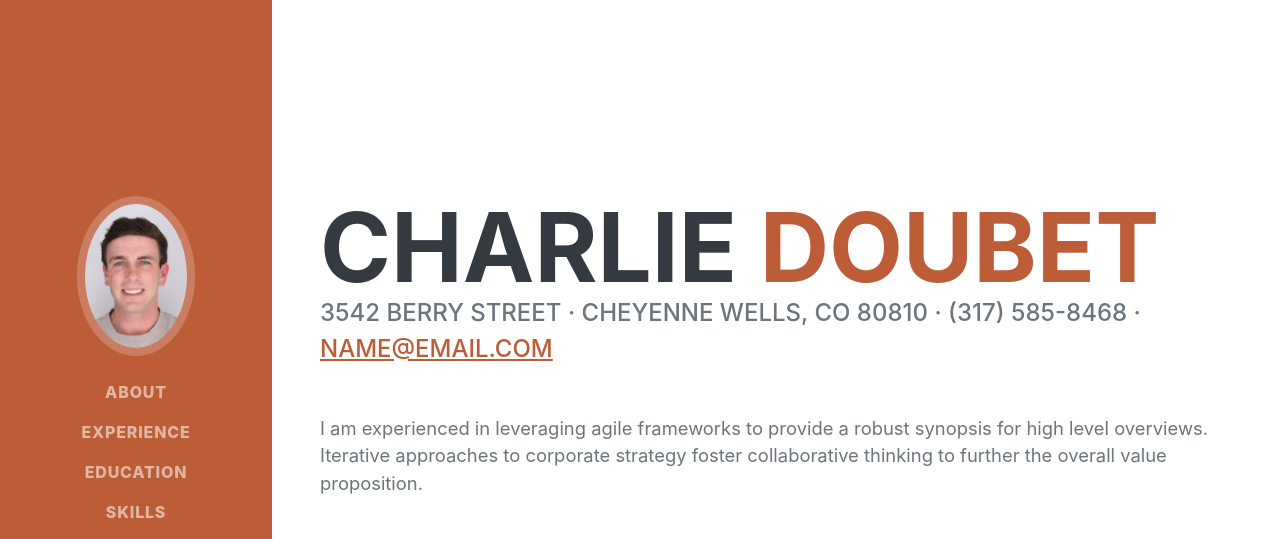
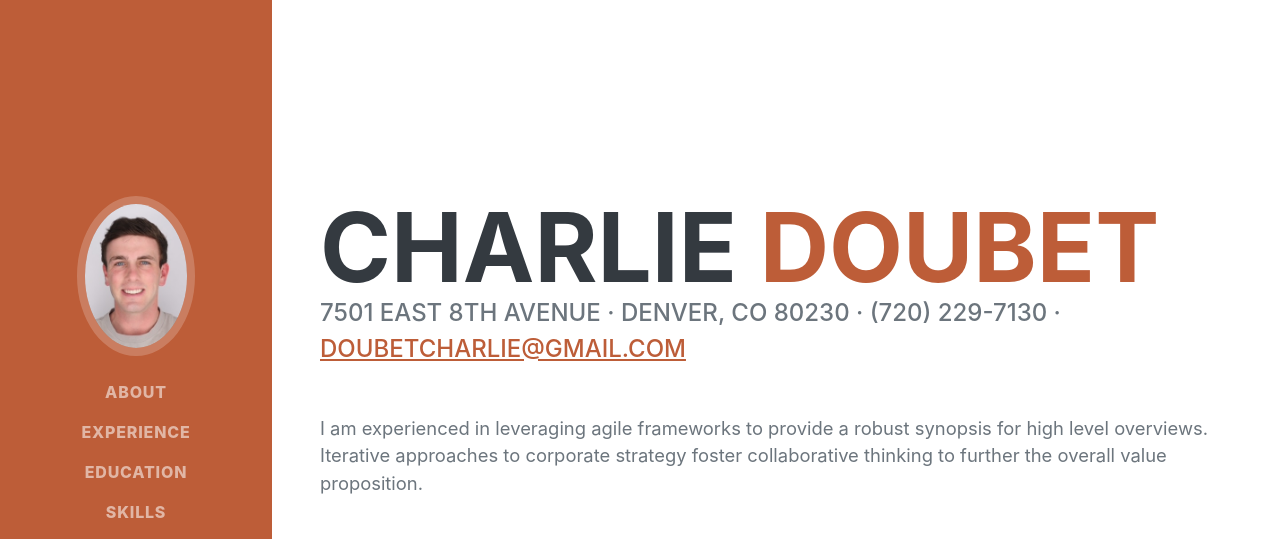
Before and after one commit to cdoubet/Portfolio-Wesbite, a plain HTML site: page index.html in a window 1280 px wide. Shown: the top 539 px of the page. Drawn offline with nearby package versions, Linux system fonts and the light colour scheme; a web font is replaced by a local one.

Commit message:
update about page

```diff
--- a/index.html
+++ b/index.html
@@ -44,8 +44,8 @@
                         <span class="text-primary">Doubet</span>
                     </h1>
                     <div class="subheading mb-5">
-                        3542 Berry Street · Cheyenne Wells, CO 80810 · (317) 585-8468 ·
-                        <a href="mailto:name@email.com">name@email.com</a>
+                        7501 East 8th Avenue · Denver, CO 80230 · (720) 229-7130 ·
+                        <a href="mailto:name@email.com">doubetcharlie@gmail.com</a>
                     </div>
                     <p class="lead mb-5">I am experienced in leveraging agile frameworks to provide a robust synopsis for high level overviews. Iterative approaches to corporate strategy foster collaborative thinking to further the overall value proposition.</p>
                     <div class="social-icons">
```
